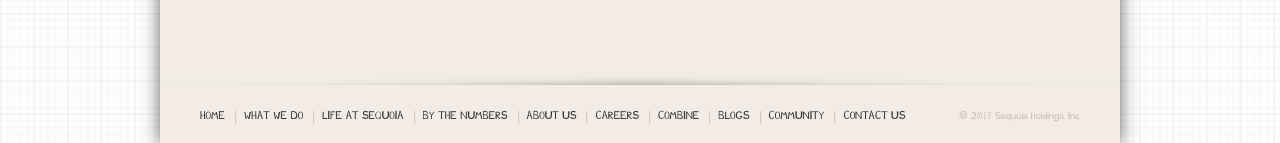
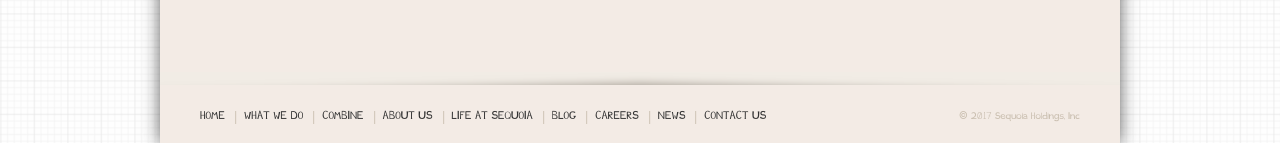
Before and after one commit to sequoiainc/www.sequoiainc.com, a Jekyll site: the page built from index.html, in a window 1280 px wide. Shown: the part 1729-1872 px from the top of the page. Built offline with Jekyll 4.4.1, drawn with Linux system fonts in a browser that asks for light colours; comment, search, counter and statistics services are not loaded.

Commit message:
Update default.html

```diff
--- a/_layouts/default.html
+++ b/_layouts/default.html
@@ -55,13 +55,12 @@
         <ul class="layout-footer_nav">
           <li><a href="{{ site.baseurl }}/">Home</a></li>
           <li><a href="{{ site.baseurl }}/what-we-do/">What We Do</a></li>
+          <li><a href="{{ site.baseurl }}/aws/">Combine</a></li>
+          <li><a href="{{ site.baseurl }}/team-sequoia/">About Us</a></li>
           <li><a href="{{ site.baseurl }}/life-at-sequoia/">Life At Sequoia</a></li>
-          <li><a href="{{ site.baseurl }}/by-the-numbers/">By The Numbers</a></li>
-          <li><a href="{{ site.baseurl }}/team-sequoia/">about Us</a></li>
+          <li><a href="http://blogs.sequoiainc.com">Blog</a></li>
           <li><a href="{{ site.baseurl }}/careers/">Careers</a></li>
-          <li><a href="{{ site.baseurl }}/aws/">Combine</a></li>
-          <li><a href="http://blogs.sequoiainc.com">Blogs</a></li>
-          <li><a href="{{ site.baseurl }}/community/">Community</a></li>
+          <li><a href="{{ site.baseurl }}/news/">News</a></li>
           <li><a href="{{ site.baseurl }}/contact-us/">Contact us</a></li>
         </ul>
         <p class="layout-footer_copyright">© 2017 Sequoia Holdings, Inc</p>
```
